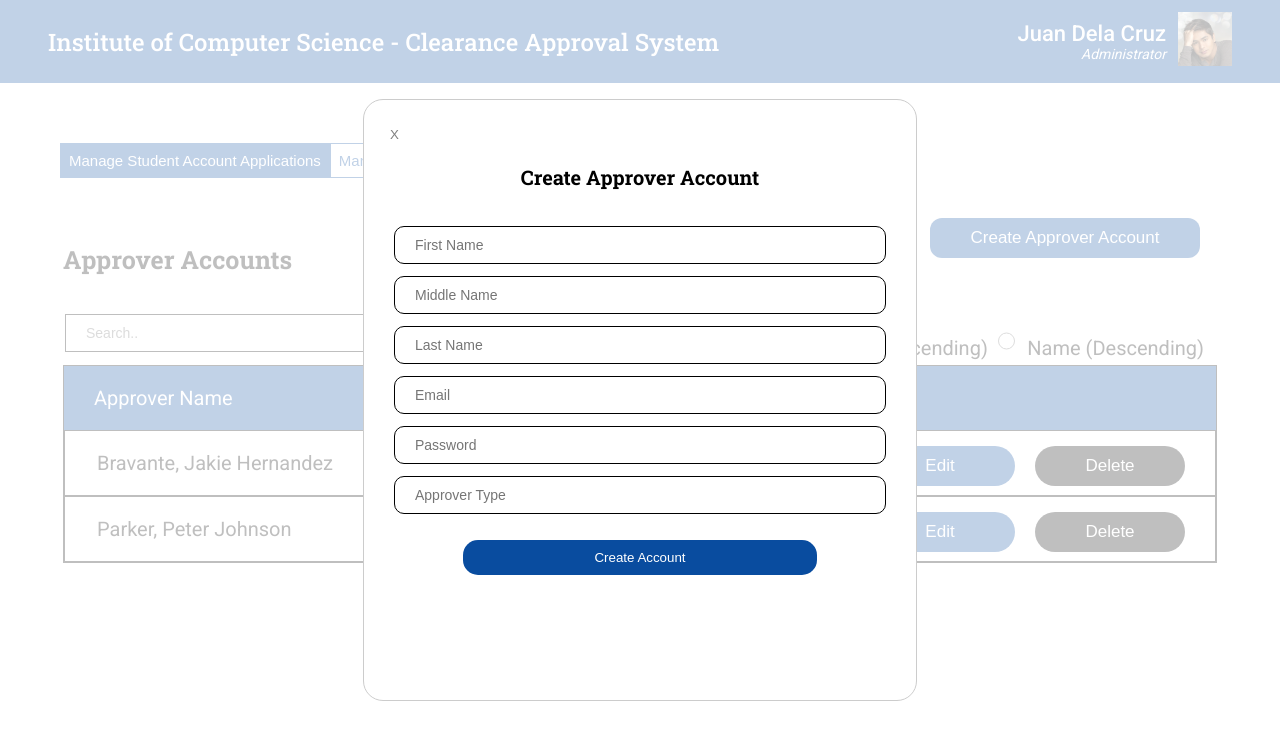
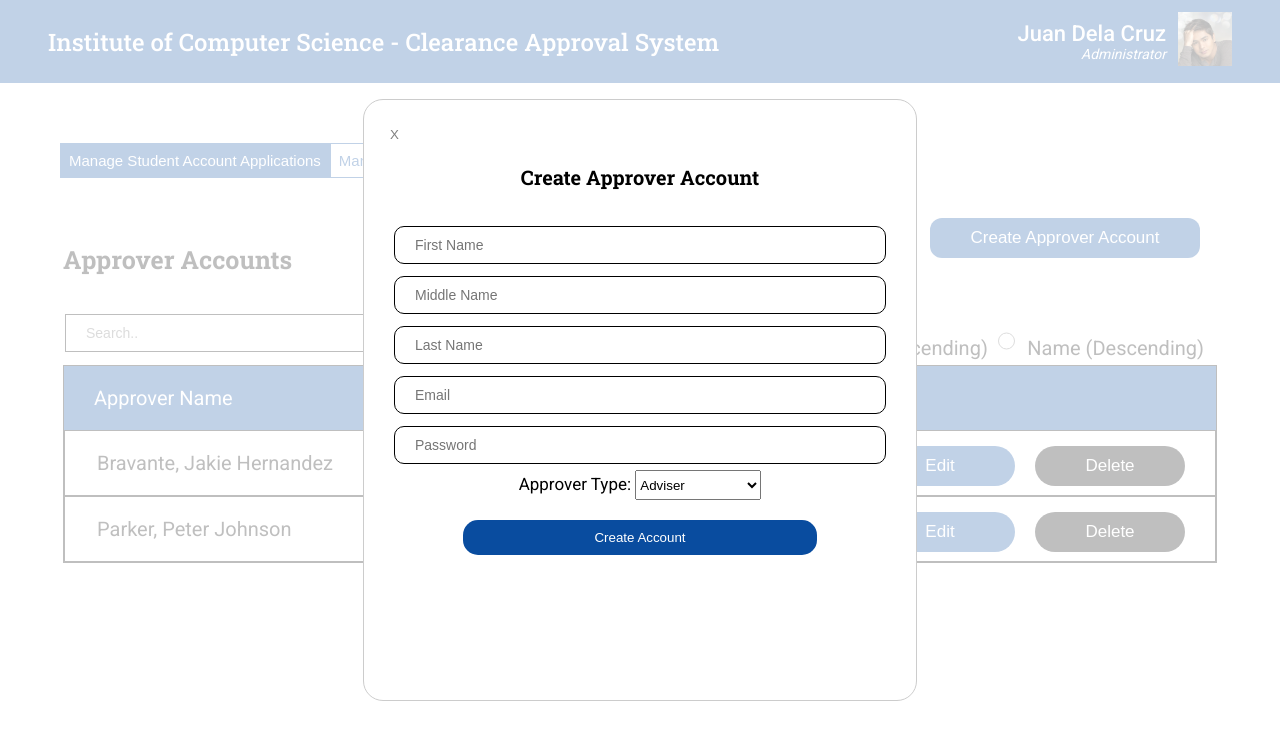
Before and after one commit to jakiebravarian/ICS_Clearance_System, a React (Create React App) app in the folder frontend/: page /manage-approvers in a window 1280 px wide. Both pictures are taken after a click on the button "Create Approver Account". Shown: the top 740 px of the page. Built offline with nearby package versions, Linux system fonts and the light colour scheme; what @react-pdf/renderer would draw is missing.

Commit message:
ui: changed the approver type input to a dropdown input

```diff
--- a/frontend/src/assets/styles/admin.css
+++ b/frontend/src/assets/styles/admin.css
@@ -210,3 +210,11 @@
 .search-bar {
     margin-left: 65px;
 }
+
+.approver-type-label {
+    font-size: 17px;
+}
+
+.approver-type-dropdown {
+    height: 30px;
+}
--- a/frontend/src/pages/Admin/AdminComponents.js
+++ b/frontend/src/pages/Admin/AdminComponents.js
@@ -277,7 +277,12 @@ function CreateApproverModal() {
                         <input type="text" name="lastName" value={formData.lastName || ''} onChange={handleChange} placeholder="Last Name" /><br></br>
                         <input type="text" name="email" value={formData.email || ''} onChange={handleChange} placeholder="Email" /><br></br>
                         <input type="password" name="password" value={formData.password || ''} onChange={handleChange} placeholder="Password" /><br></br>
-                        <input type="text" name="approverType" value={formData.approverType || ''} onChange={handleChange} placeholder="Approver Type" /><br></br>
+                        {/* should be a dropdown */}
+                        <label for="approver-type" className="approver-type-label">Approver Type:  </label>
+                        <select className="approver-type-dropdown" id="approver-type" name="approverType">
+                            <option value="Adviser">Adviser</option>
+                            <option value="Clearance Officer">Clearance Officer</option>
+                        </select>
                         <button className="assign-button" type="submit">Create Account</button>
                     </form>
                 </div>
```
